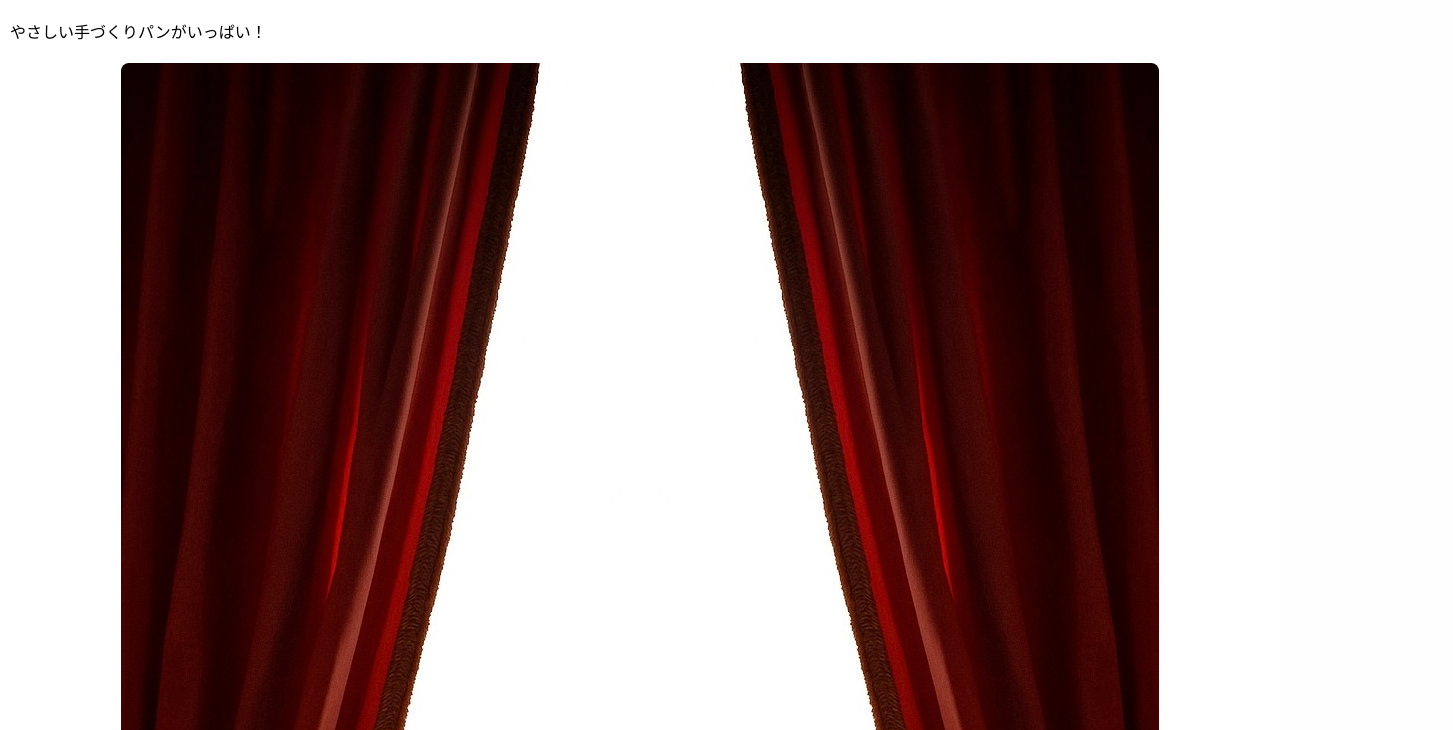
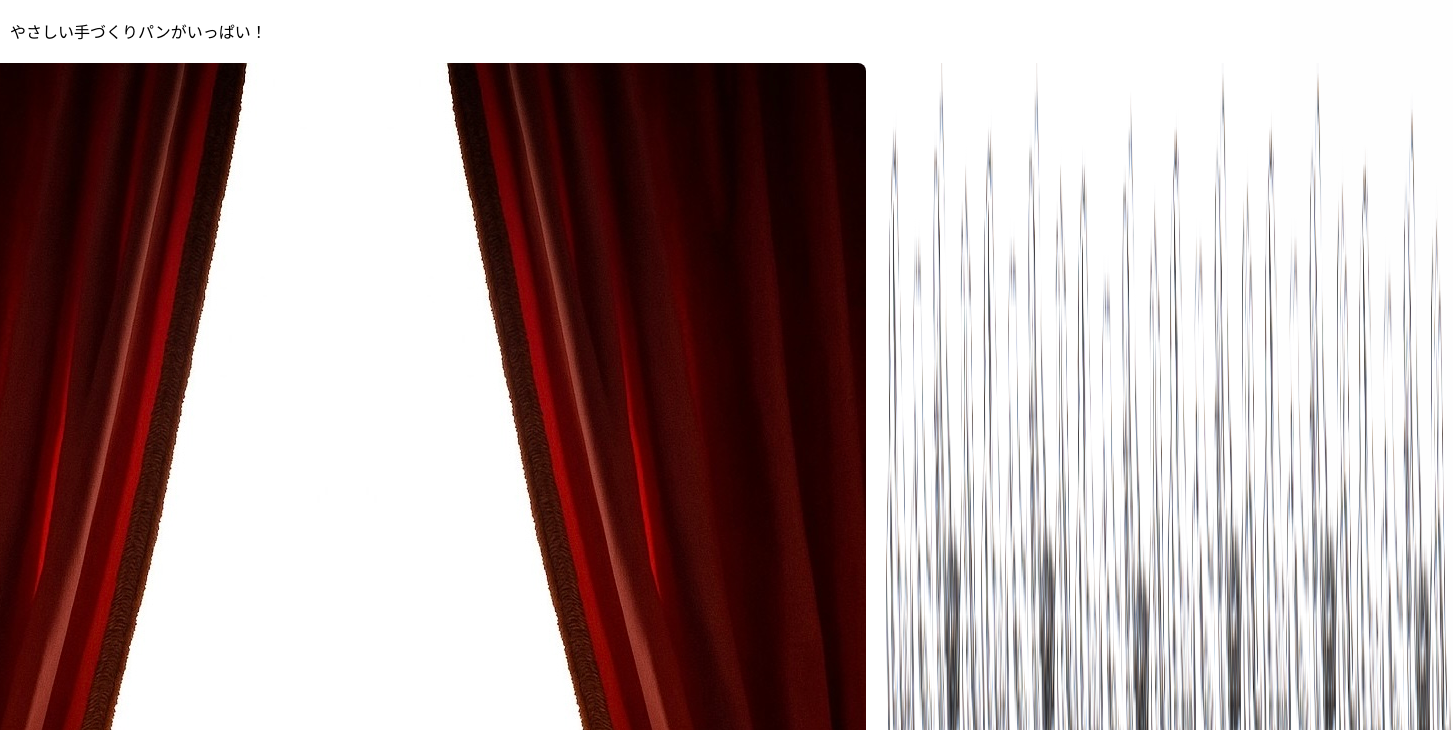
Before and after one commit to minomari/-, a plain HTML site: page index.html in a window 1280 px wide. Shown: the part 70-800 px from the top of the page, 1453 px wide, since content can reach past the window. Drawn offline with Linux system fonts and the light colour scheme.

Commit message:
Update index.html

```diff
--- a/index.html
+++ b/index.html
@@ -51,6 +51,7 @@
     <div class="image-row">
       <img src="IMG_6206.jpeg" alt="おいしいパン1" style="transform: scaleX(-1);">
       <img src="IMG_6206.jpeg" alt="おいしいパン2">
+       <img src="IMG_6205.png" alt="おいしいパン3">
     </div>
   </div>
 </body>
```
